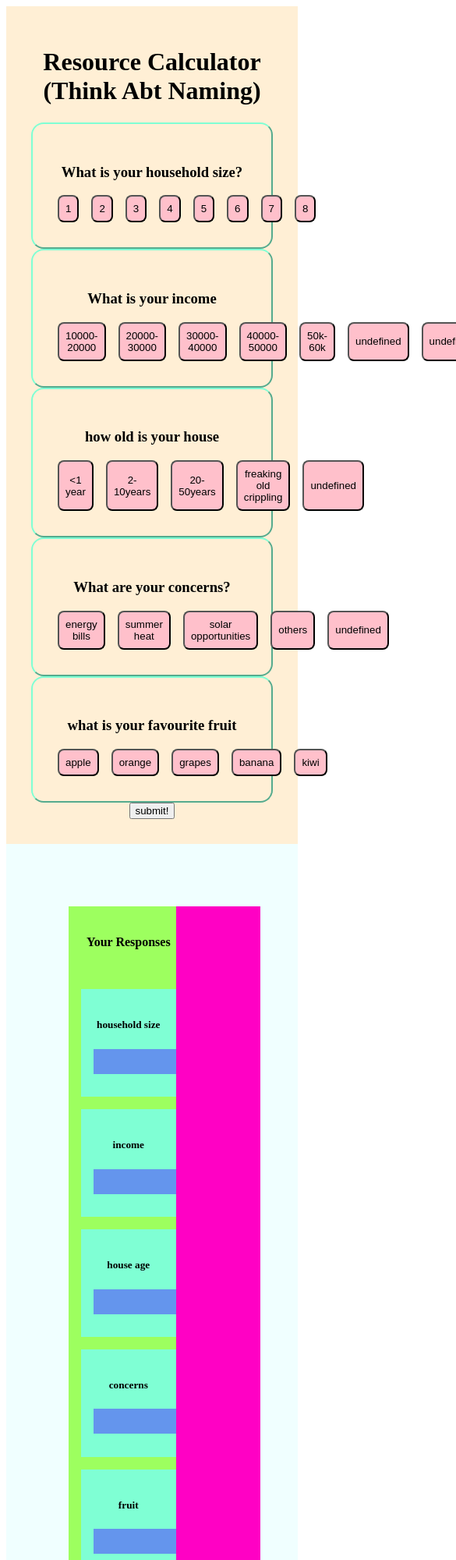
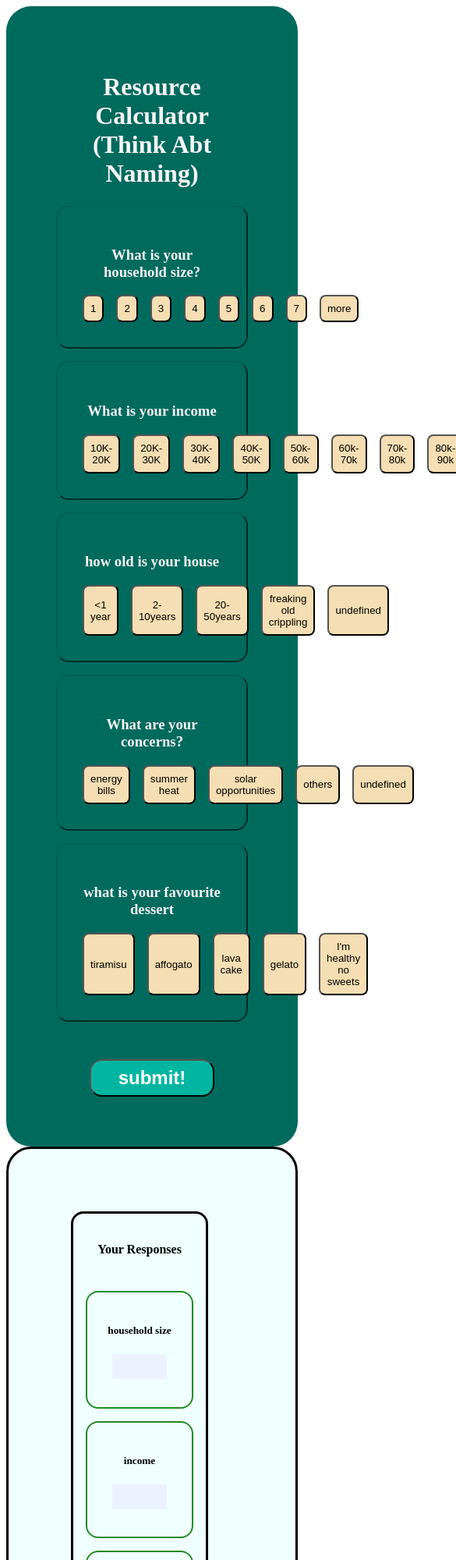
Before and after one commit to nineveho/philly_energy_relief_hub, a plain HTML site: page Impact/javascripts/crowdsource.html in a window 390 px wide. Shown: the top 2000 px of the page at 78% size, 585 px wide, since content can reach past the window. Drawn offline with Linux system fonts and the light colour scheme.

Commit message:
Added Calculator HTML, Edited styles of calculator

```diff
--- a/Impact/assets/css/main.css
+++ b/Impact/assets/css/main.css
@@ -2712,3 +2712,131 @@ section {
 .footer .credits a {
   color: #fff;
 }
+
+
+
+/*--------------------------------------------------------------
+# Calculator
+--------------------------------------------------------------*/
+
+ /* holds everything in calculator! */
+ #big_calculator_container {
+  background-color: #006a5d;
+  padding: 4rem;
+  text-align: center;
+  border-radius: 2rem;
+  color: whitesmoke
+}
+
+/* holds title and div of grid of questions */
+.calculator_question_container {
+  max-width: 100%;
+  border: 2px;
+  border-color: #04594f98;
+  border-radius: 1rem;
+  border-style: outset;
+  padding: 2rem;
+  margin-top: 1rem;
+}
+
+/* holds grid of questions */
+.calculator_choices_container {
+  display: grid;
+  grid-template-columns: repeat(8, 1fr);
+  gap: 1rem;
+}
+
+.choices_normal {
+  padding: 0.5rem;
+  cursor: pointer;
+  text-align: center;
+  border-radius: 0.5rem;
+  background-color: wheat;
+  transition: 0.2s ease-in-out;
+  /* height: 5rem; */
+}
+
+.choices_normal:hover {
+  background-color: #ff9686;
+  transition: 0.2s ease-in-out;
+}
+
+.choices_selected {
+  background-color: white;
+  color:#00796b;
+  font-weight: bold;
+  /* font-size: 1.05rem; */
+}
+
+.choices_selected:hover {
+  background-color: white;
+  color:#00796b;
+  font-weight: bold;
+}
+
+.submit-button{
+  background-color:#00b6a1;
+  color: white;
+  font-weight: bold;
+  font-size: x-large;
+  margin-top: 3rem;
+  width: 10rem;
+  height: 3rem;
+  border-radius: 1rem;
+}
+
+.submit-button:hover{
+  background-color: #f85a40;
+  transition: 0.1s ease-in-out;
+}
+
+#big_calculator_result {
+  display: grid;
+  grid-template-columns: 1fr 2fr;
+  gap: 1rem;
+  border: var(--color-primary);
+  border-style: solid;
+  border-radius: 2rem;
+  height: 100vh;
+  padding: 5rem;
+  text-align: center;
+  background-color: azure;
+}
+
+.calculator_result_summary {
+  /* background-color: rgb(157, 255, 95); */
+  border: var(--color-primary);
+  border-style: solid;
+  border-radius: 1rem;
+  /* temporary */
+  width: 100%;
+  height: 100%;
+  padding: 1rem;
+  display: grid;
+  grid-template-rows: auto;
+  gap: 1rem;
+}
+
+.calculator_result_summary_items {
+  border: forestgreen 2px;
+  border-style: solid;
+  border-radius: 1rem;
+  padding: 1rem;
+  align-content: center;
+  /* why border not working  */
+}
+
+.responseEach {
+  padding: 1rem;
+  margin: 1rem;
+  background-color: rgb(236, 243, 255);
+}
+
+.calculator_result_suggestions {
+  background-color: var(--color-primary);
+  /* temporary */
+  width: 100%;
+  height: 100%;
+  padding: 1rem;
+  border-radius: 1rem;
+}
--- a/Impact/javascripts/crowdsource.html
+++ b/Impact/javascripts/crowdsource.html
@@ -8,7 +8,7 @@
   </head>
   <body>
     <div id="big_calculator_container" class="calculator-contain"></div>
-    <div id="big_calculator_result"> </div>
+    <div id="big_calculator_result"></div>
     <script src="crowdsource4-Becky.js"></script>
   </body>
 </html>
@@ -17,20 +17,22 @@
 
  /* holds everything in calculator! */
  #big_calculator_container {
-    background-color: rgb(255, 239, 213);
-    padding: 2rem;
+  background-color: #006a5d;
+  padding: 4rem;
   text-align: center;
-    /* overflow: hidden; */
+  border-radius: 2rem;
+  color: whitesmoke
 }
 
 /* holds title and div of grid of questions */
 .calculator_question_container {
   max-width: 100%;
   border: 2px;
-    border-color: aquamarine;
+  border-color: #04594f98;
   border-radius: 1rem;
   border-style: outset;
   padding: 2rem;
+  margin-top: 1rem;
 }
 
 /* holds grid of questions */
@@ -45,111 +47,95 @@
   cursor: pointer;
   text-align: center;
   border-radius: 0.5rem;
-    background-color: pink;
+  background-color: wheat;
   transition: 0.2s ease-in-out;
+  /* height: 5rem; */
 }
 
 .choices_normal:hover {
-    background-color: rgb(255, 226, 255);
+  background-color: #ff9686;
   transition: 0.2s ease-in-out;
 }
 
 .choices_selected {
-    background-color: rgb(183, 231, 250);
-    color: white;
+  background-color: white;
+  color:#00796b;
+  font-weight: bold;
+  /* font-size: 1.05rem; */
+}
+
+.choices_selected:hover {
+  background-color: white;
+  color:#00796b;
   font-weight: bold;
 }
 
-  .choices_selected:hover {
-    background-color: rgb(183, 231, 250);
+.submit-button{
+  background-color:#00b6a1;
   color: white;
   font-weight: bold;
+  font-size: x-large;
+  margin-top: 3rem;
+  width: 10rem;
+  height: 3rem;
+  border-radius: 1rem;
 }
 
+.submit-button:hover{
+  background-color: #f85a40;
+  transition: 0.1s ease-in-out;
+}
 
-
-  #big_calculator_result{
+#big_calculator_result {
   display: grid;
   grid-template-columns: 1fr 2fr;
   gap: 1rem;
-    border: 2px;
-    border-color: cadetblue;
+  border: var(--color-primary);
+  border-style: solid;
+  border-radius: 2rem;
   height: 100vh;
   padding: 5rem;
   text-align: center;
   background-color: azure;
 }
 
-  .calculator_result_summary{
-    background-color: rgb(157, 255, 95);
-
+.calculator_result_summary {
+  /* background-color: rgb(157, 255, 95); */
+  border: var(--color-primary);
+  border-style: solid;
+  border-radius: 1rem;
   /* temporary */
   width: 100%;
   height: 100%;
   padding: 1rem;
-    align-content:stretch;
   display: grid;
   grid-template-rows: auto;
   gap: 1rem;
 }
 
-  .calculator_result_summary_items{
-    border: 10px;
-    border-color: blueviolet;
+.calculator_result_summary_items {
+  border: forestgreen 2px;
+  border-style: solid;
+  border-radius: 1rem;
   padding: 1rem;
-    background-color: aquamarine;
+  align-content: center;
   /* why border not working  */
 }
 
-  .calculator_result_suggestions{
-    background-color: rgb(255, 1, 196);
+.responseEach {
+  padding: 1rem;
+  margin: 1rem;
+  background-color: rgb(236, 243, 255);
+}
 
+.calculator_result_suggestions {
+  background-color: var(--color-primary);
   /* temporary */
   width: 100%;
   height: 100%;
   padding: 1rem;
-  }
-
-  .responseEach{
-    width: 90%;
-    padding: 1rem;
-    background-color: cornflowerblue;
+  border-radius: 1rem;
 }
 
 
-
-
-
-
-
-
-  calculator {
-    padding: 2em;
-    display: flexbox;
-    justify-content: center;
-  }
-
-  li.calItem {
-    background-color: beige;
-    padding-inline: 0.5em;
-    margin: 0.5em;
-    list-style-type: none;
-    line-height: 30px;
-    width: max-content;
-    border-radius: 0.5em;
-  }
-
-  .calSubGroup {
-    background-color: rgb(183, 231, 250);
-    display: flex;
-    padding: 1rem;
-  }
-
-  li.selectedButton {
-    background-color: salmon;
-  }
-
-
-
-
 </style>
--- a/Impact/javascripts/crowdsource4-Becky.js
+++ b/Impact/javascripts/crowdsource4-Becky.js
@@ -11,16 +11,10 @@ const calculatorQuestions = [
     title: "What is your household size?",
     abbrev: "household size",
     numberOfOptions: 8,
-    listOfOptions: [1, 2, 3, 4, 5, 6, 7, 8],
+    listOfOptions: [1, 2, 3, 4, 5, 6, 7, "more"],
     questionType: "single",
     response: [],
-    // answers:{
-    //     1: 500,
-    //     2: 300,
-    //     3: 400,
-    //     4: 400,
-    //     5: 100,
-    // }
+    answers:"",
   },
   {
     //do we wanna do this as a slider
@@ -28,14 +22,18 @@ const calculatorQuestions = [
     abbrev: "income",
     numberOfOptions: 8,
     listOfOptions: [
-      "10000-20000",
-      "20000-30000",
-      "30000-40000",
-      "40000-50000",
+      "10K-20K",
+      "20K-30K",
+      "30K-40K",
+      "40K-50K",
       "50k-60k",
+      "60k-70k",
+      "70k-80k",
+      "80k-90k",
     ],
     questionType: "single",
     response: [],
+    answers:"",
   },
   {
     title: "how old is your house",
@@ -49,6 +47,7 @@ const calculatorQuestions = [
     ],
     questionType: "single",
     response: [],
+    answers:"",
   },
   {
     title: "What are your concerns?",
@@ -62,14 +61,16 @@ const calculatorQuestions = [
     ],
     questionType: "multiple",
     response: [],
+    answers:"",
   },
   {
-    title: "what is your favourite fruit",
+    title: "what is your favourite dessert",
     abbrev: "fruit",
     numberOfOptions: 5,
-    listOfOptions: ["apple", "orange", "grapes", "banana", "kiwi"],
+    listOfOptions: ["tiramisu", "affogato", "lava cake", "gelato", "I'm healthy no sweets"],
     questionType: "multiple",
     response: [],
+    answers:"",
   },
 ];
 
@@ -97,7 +98,7 @@ calculatorQuestions.forEach((el, index) => {
     choices.innerHTML = el.listOfOptions[i];
 
     // create a function to handle the click
-    function handleClick(){
+    function handleClick() {
       const proposedValue = i;
       /**WHEN CLICKED
        * if, multiple type,
@@ -139,7 +140,6 @@ calculatorQuestions.forEach((el, index) => {
     }
     choices.addEventListener("click", handleClick);
     choicesContainer.append(choices);
-    console.log("hi")
   }
 
   //   const pickedAnswer = document.createElement("div");
@@ -155,17 +155,10 @@ calculatorQuestions.forEach((el, index) => {
 });
 
 //LASTLY... create a submit button!
-const submitButton = document.createElement("button")
-submitButton.innerHTML = "submit!"
-submitButton.addEventListener("click", ()=>{
-  calculatorQuestions.forEach(el=>{
-    console.log(el.response[0])
-  })
-}
-)
-container.append(submitButton)
-
-
+const submitButton = document.createElement("button");
+submitButton.innerHTML = "submit!";
+submitButton.classList.add("submit-button");
+container.append(submitButton);
 
 ////.....CREATING THE RESPONSE TAB.....////
 
@@ -199,33 +192,41 @@ calResultSummaryTitle.innerHTML = "Your Responses";
 
 calcResultSummary.append(calResultSummaryTitle);
 
-calculatorQuestions.forEach((el)=>{
+calculatorQuestions.forEach((el) => {
   //each response has a
-    const calcResultSummaryInd = document.createElement("div")
-    calcResultSummaryInd.classList.add("calculator_result_summary_items")
+  const calcResultSummaryInd = document.createElement("div");
+  calcResultSummaryInd.classList.add("calculator_result_summary_items");
   //title
-    const title_abbrev = document.createElement('h5')
-    title_abbrev.innerHTML = el.abbrev
+  const title_abbrev = document.createElement("h5");
+  title_abbrev.innerHTML = el.abbrev;
   //responses
-    const responseEach = document.createElement("div")
-    responseEach.classList.add("responseEach")
-    responseEach.innerHTML = el.response
+  let responseEach = document.createElement("div");
+  responseEach.classList.add("responseEach");
+  submitButton.addEventListener("click", () => {
+    el.answers = el.listOfOptions[el.response[0]]
+    responseEach.innerHTML = el.answers;
+    console.log(el.response);
+  });
+  ////responseEach.innerHTML = el.response[0]
+  ////console.log(el.response)
   //console.log(el.response)
   //add children to the parent
-    calcResultSummaryInd.append(title_abbrev)
-    calcResultSummaryInd.append(responseEach)
-    calcResultSummary.append(calcResultSummaryInd)
+  calcResultSummaryInd.append(title_abbrev);
+  calcResultSummaryInd.append(responseEach);
+  calcResultSummary.append(calcResultSummaryInd);
+});
 
-})
+
 /**
  * think about how user can share the information (email?pdf?)
  */
 
-
-//3
+//3 Create a block for suggestions
 const calcResultSuggest = document.createElement("div");
 calcResultSuggest.classList.add("calculator_result_suggestions");
+
 
 //final
 calcResultContainer.append(calcResultSummary);
 calcResultContainer.append(calcResultSuggest);
+calcResultContainer.append(calcResultSuggest);
```
Also changed, not shown: Impact/calculator-page.html (added, +229 -0 lines), 2 other files. Lines whose indentation alone changed are shown as unchanged.
